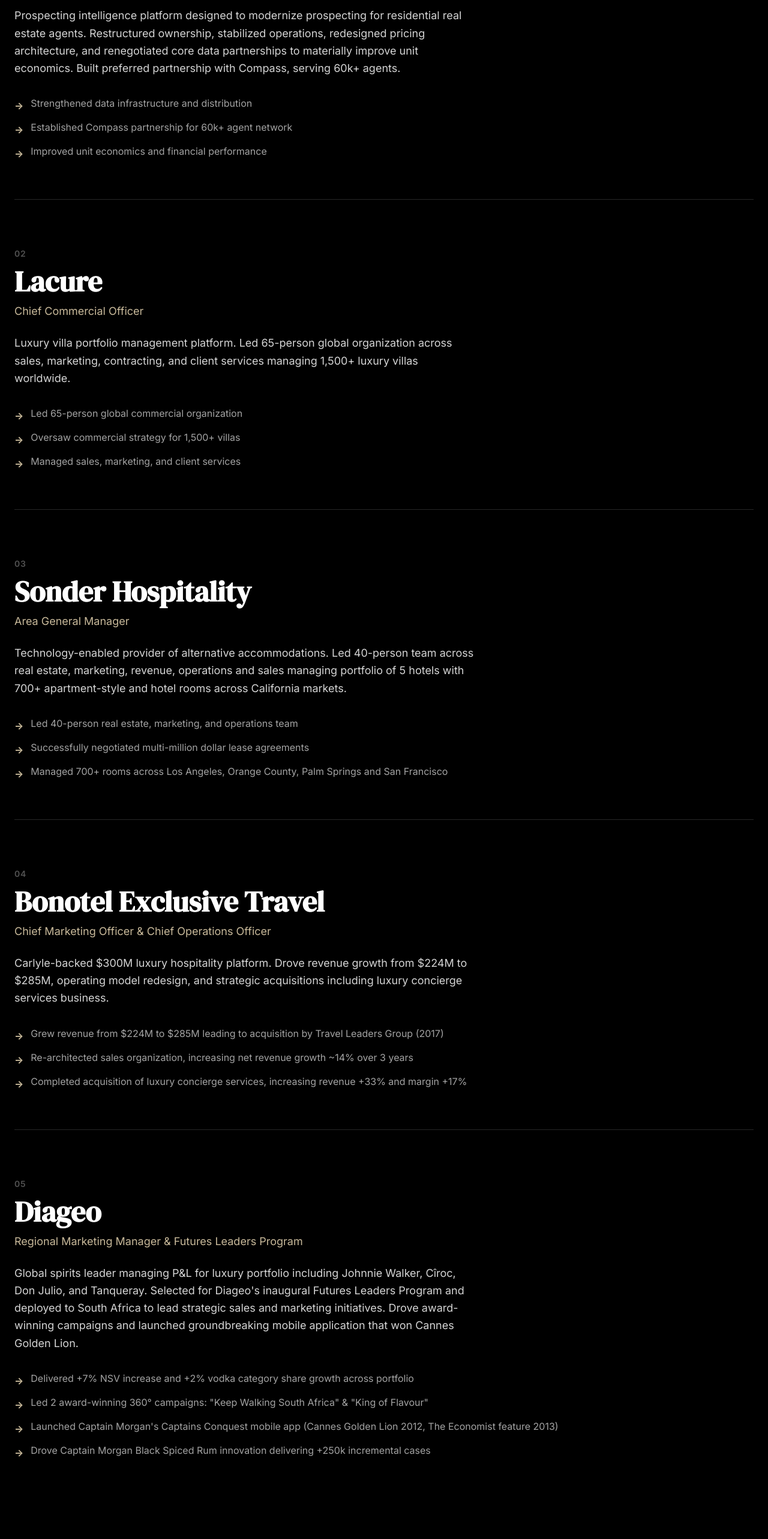
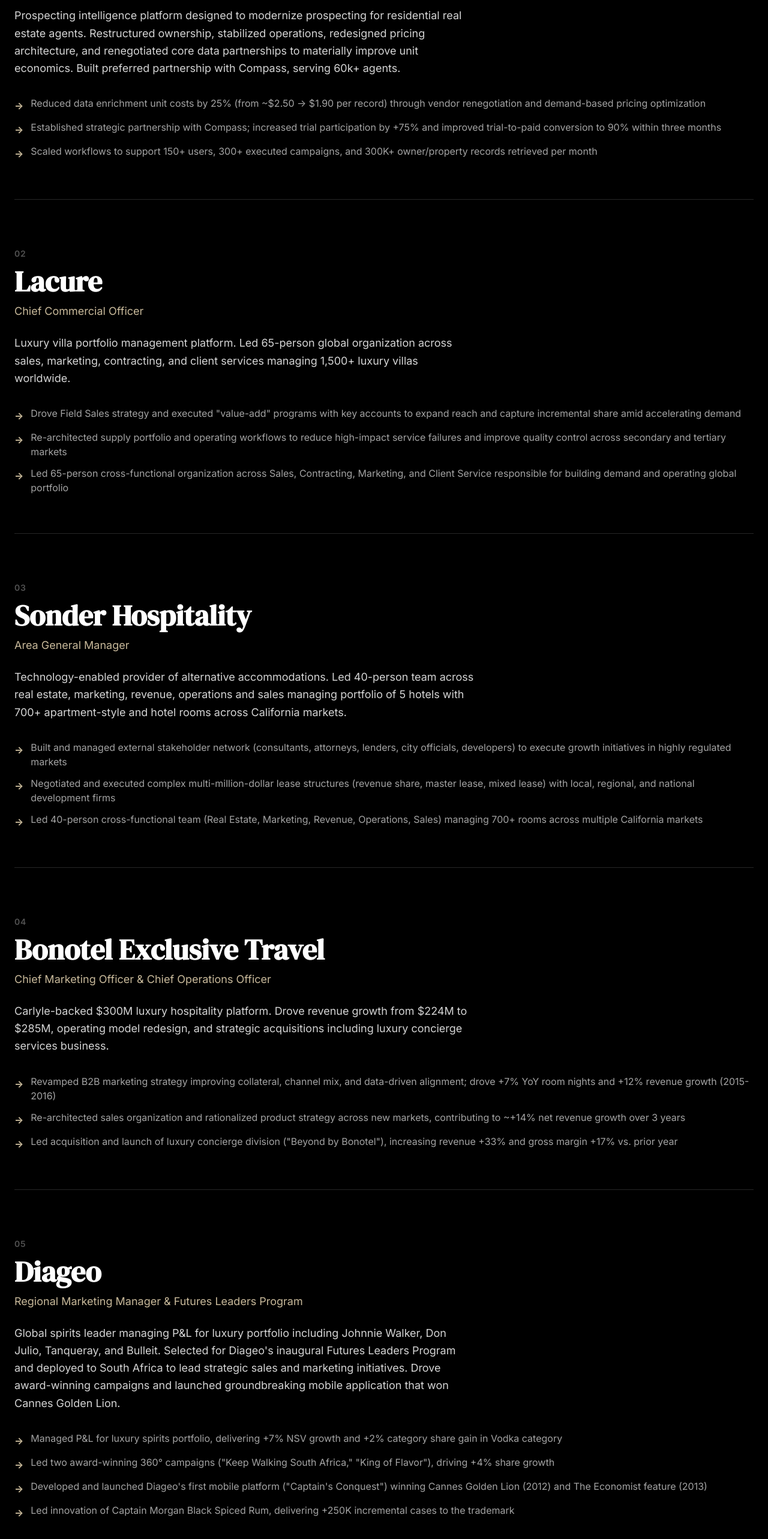
Before and after one commit to letsnavigatebmw/brandonmweaver, a React (Vite) app: page / in a window 1280 px wide. Shown: the part 2952-5518 px from the top of the page at 60% size. Built offline with nearby package versions, Linux system fonts and the light colour scheme.

Commit message:
Update professional experience highlights with outcome-oriented metrics from 2026 CV

```diff
--- a/src/components/Projects.jsx
+++ b/src/components/Projects.jsx
@@ -5,9 +5,9 @@ export default function Projects() {
       role: 'Co-Founder & Chief Executive Officer',
       description: 'Prospecting intelligence platform designed to modernize prospecting for residential real estate agents. Restructured ownership, stabilized operations, redesigned pricing architecture, and renegotiated core data partnerships to materially improve unit economics. Built preferred partnership with Compass, serving 60k+ agents.',
       highlights: [
-        'Strengthened data infrastructure and distribution',
-        'Established Compass partnership for 60k+ agent network',
-        'Improved unit economics and financial performance',
+        'Reduced data enrichment unit costs by 25% (from ~$2.50 → $1.90 per record) through vendor renegotiation and demand-based pricing optimization',
+        'Established strategic partnership with Compass; increased trial participation by +75% and improved trial-to-paid conversion to 90% within three months',
+        'Scaled workflows to support 150+ users, 300+ executed campaigns, and 300K+ owner/property records retrieved per month',
       ],
     },
     {
@@ -15,9 +15,9 @@ export default function Projects() {
       role: 'Chief Commercial Officer',
       description: 'Luxury villa portfolio management platform. Led 65-person global organization across sales, marketing, contracting, and client services managing 1,500+ luxury villas worldwide.',
       highlights: [
-        'Led 65-person global commercial organization',
-        'Oversaw commercial strategy for 1,500+ villas',
-        'Managed sales, marketing, and client services',
+        'Drove Field Sales strategy and executed "value-add" programs with key accounts to expand reach and capture incremental share amid accelerating demand',
+        'Re-architected supply portfolio and operating workflows to reduce high-impact service failures and improve quality control across secondary and tertiary markets',
+        'Led 65-person cross-functional organization across Sales, Contracting, Marketing, and Client Service responsible for building demand and operating global portfolio',
       ],
     },
     {
@@ -25,9 +25,9 @@ export default function Projects() {
       role: 'Area General Manager',
       description: 'Technology-enabled provider of alternative accommodations. Led 40-person team across real estate, marketing, revenue, operations and sales managing portfolio of 5 hotels with 700+ apartment-style and hotel rooms across California markets.',
       highlights: [
-        'Led 40-person real estate, marketing, and operations team',
-        'Successfully negotiated multi-million dollar lease agreements',
-        'Managed 700+ rooms across Los Angeles, Orange County, Palm Springs and San Francisco',
+        'Built and managed external stakeholder network (consultants, attorneys, lenders, city officials, developers) to execute growth initiatives in highly regulated markets',
+        'Negotiated and executed complex multi-million-dollar lease structures (revenue share, master lease, mixed lease) with local, regional, and national development firms',
+        'Led 40-person cross-functional team (Real Estate, Marketing, Revenue, Operations, Sales) managing 700+ rooms across multiple California markets',
       ],
     },
     {
@@ -35,20 +35,20 @@ export default function Projects() {
       role: 'Chief Marketing Officer & Chief Operations Officer',
       description: 'Carlyle-backed $300M luxury hospitality platform. Drove revenue growth from $224M to $285M, operating model redesign, and strategic acquisitions including luxury concierge services business.',
       highlights: [
-        'Grew revenue from $224M to $285M leading to acquisition by Travel Leaders Group (2017)',
-        'Re-architected sales organization, increasing net revenue growth ~14% over 3 years',
-        'Completed acquisition of luxury concierge services, increasing revenue +33% and margin +17%',
+        'Revamped B2B marketing strategy improving collateral, channel mix, and data-driven alignment; drove +7% YoY room nights and +12% revenue growth (2015-2016)',
+        'Re-architected sales organization and rationalized product strategy across new markets, contributing to ~+14% net revenue growth over 3 years',
+        'Led acquisition and launch of luxury concierge division ("Beyond by Bonotel"), increasing revenue +33% and gross margin +17% vs. prior year',
       ],
     },
     {
       name: 'Diageo',
       role: 'Regional Marketing Manager & Futures Leaders Program',
-      description: 'Global spirits leader managing P&L for luxury portfolio including Johnnie Walker, Cîroc, Don Julio, and Tanqueray. Selected for Diageo\'s inaugural Futures Leaders Program and deployed to South Africa to lead strategic sales and marketing initiatives. Drove award-winning campaigns and launched groundbreaking mobile application that won Cannes Golden Lion.',
+      description: 'Global spirits leader managing P&L for luxury portfolio including Johnnie Walker, Don Julio, Tanqueray, and Bulleit. Selected for Diageo\'s inaugural Futures Leaders Program and deployed to South Africa to lead strategic sales and marketing initiatives. Drove award-winning campaigns and launched groundbreaking mobile application that won Cannes Golden Lion.',
       highlights: [
-        'Delivered +7% NSV increase and +2% vodka category share growth across portfolio',
-        'Led 2 award-winning 360° campaigns: "Keep Walking South Africa" & "King of Flavour"',
-        'Launched Captain Morgan\'s Captains Conquest mobile app (Cannes Golden Lion 2012, The Economist feature 2013)',
-        'Drove Captain Morgan Black Spiced Rum innovation delivering +250k incremental cases',
+        'Managed P&L for luxury spirits portfolio, delivering +7% NSV growth and +2% category share gain in Vodka category',
+        'Led two award-winning 360° campaigns ("Keep Walking South Africa," "King of Flavor"), driving +4% share growth',
+        'Developed and launched Diageo\'s first mobile platform ("Captain\'s Conquest") winning Cannes Golden Lion (2012) and The Economist feature (2013)',
+        'Led innovation of Captain Morgan Black Spiced Rum, delivering +250K incremental cases to the trademark',
       ],
     },
   ]
```
